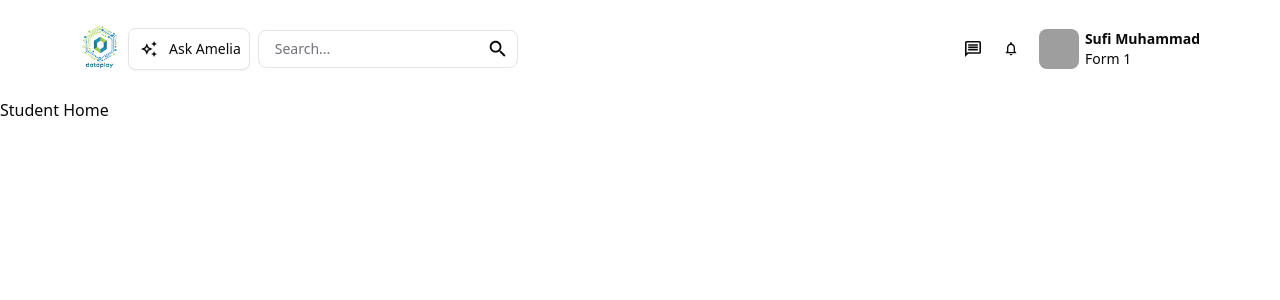
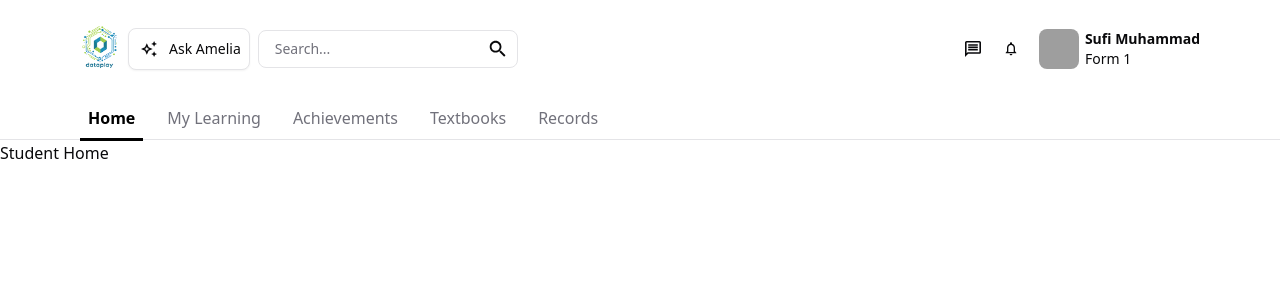
Before and after one commit to mattot-the-builder/student-360, a Next.js app: page /student in a window 1280 px wide. Shown: the top 300 px of the page. Built offline with nearby package versions, Linux system fonts and the light colour scheme; grey boxes are pictures that could not be loaded.

Commit message:
feat: added student layout and student navigation tab

```diff
--- /dev/null
+++ b/src/app/(dashboard)/student/layout.tsx
@@ -0,0 +1,46 @@
+import NavigationTab, { NavigationTabItem } from "@/components/shared/NavigationTab";
+
+const studentNavigations = [
+    {
+        name: "Home",
+        href: "/student",
+    },
+    {
+        name: "My Learning",
+        href: "/student/my-learning",
+    },
+    {
+        name: "Achievements",
+        href: "/student/achievements",
+    },
+    {
+        name: "Textbooks",
+        href: "/student/textbooks",
+    },
+    {
+        name: "Records",
+        href: "/student/records",
+    }
+]
+
+export default function StudentLayout({
+    children,
+}: Readonly<{
+    children: React.ReactNode;
+}>) {
+    return (
+        <>
+            <NavigationTab>
+                {studentNavigations.map(({ name, href }, index) => (
+                    <NavigationTabItem
+                        key={index}
+                        href={href}
+                    >
+                        {name}
+                    </NavigationTabItem>
+                ))}
+            </NavigationTab>
+            {children}
+        </>
+    )
+}
```
